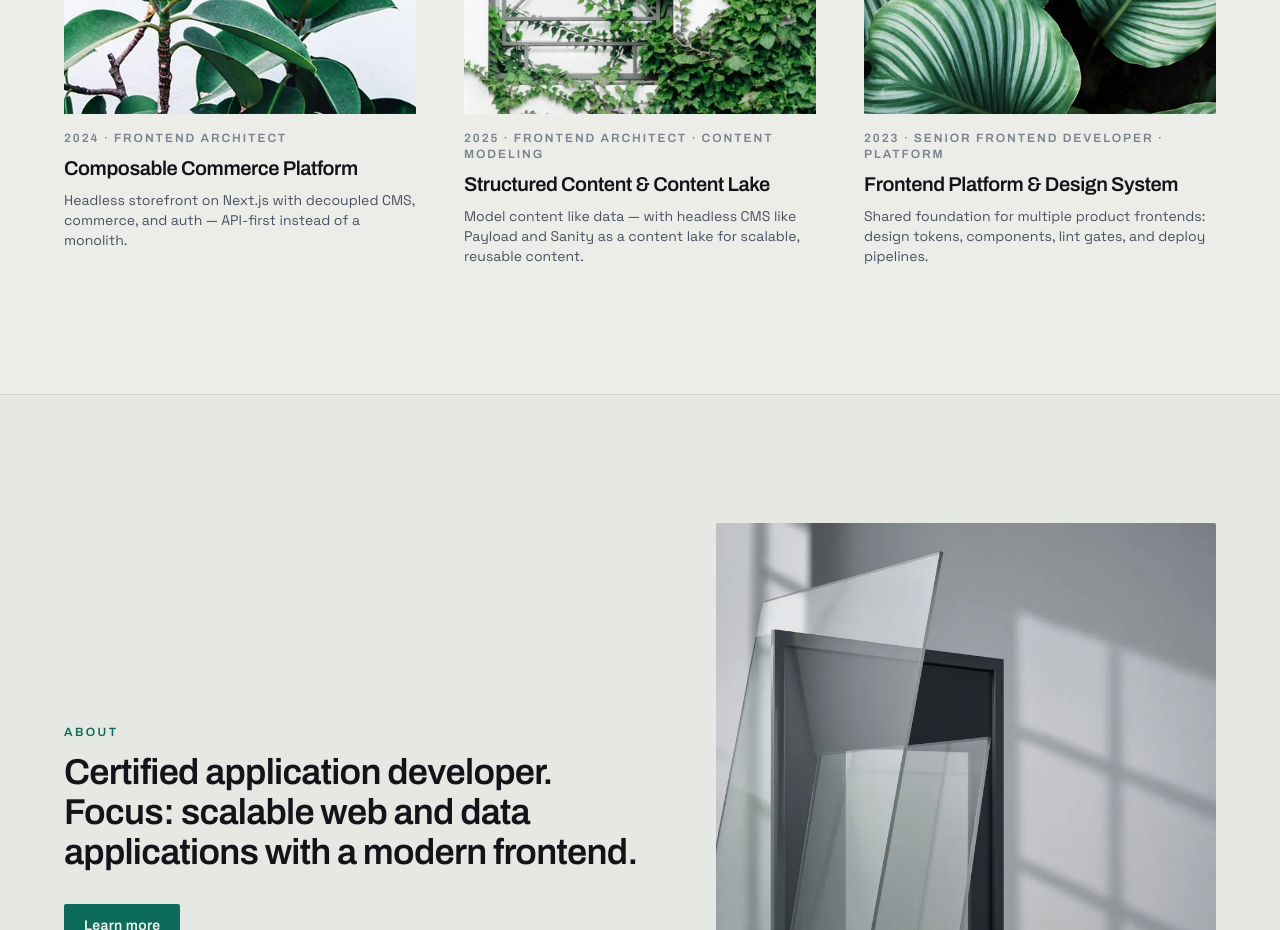
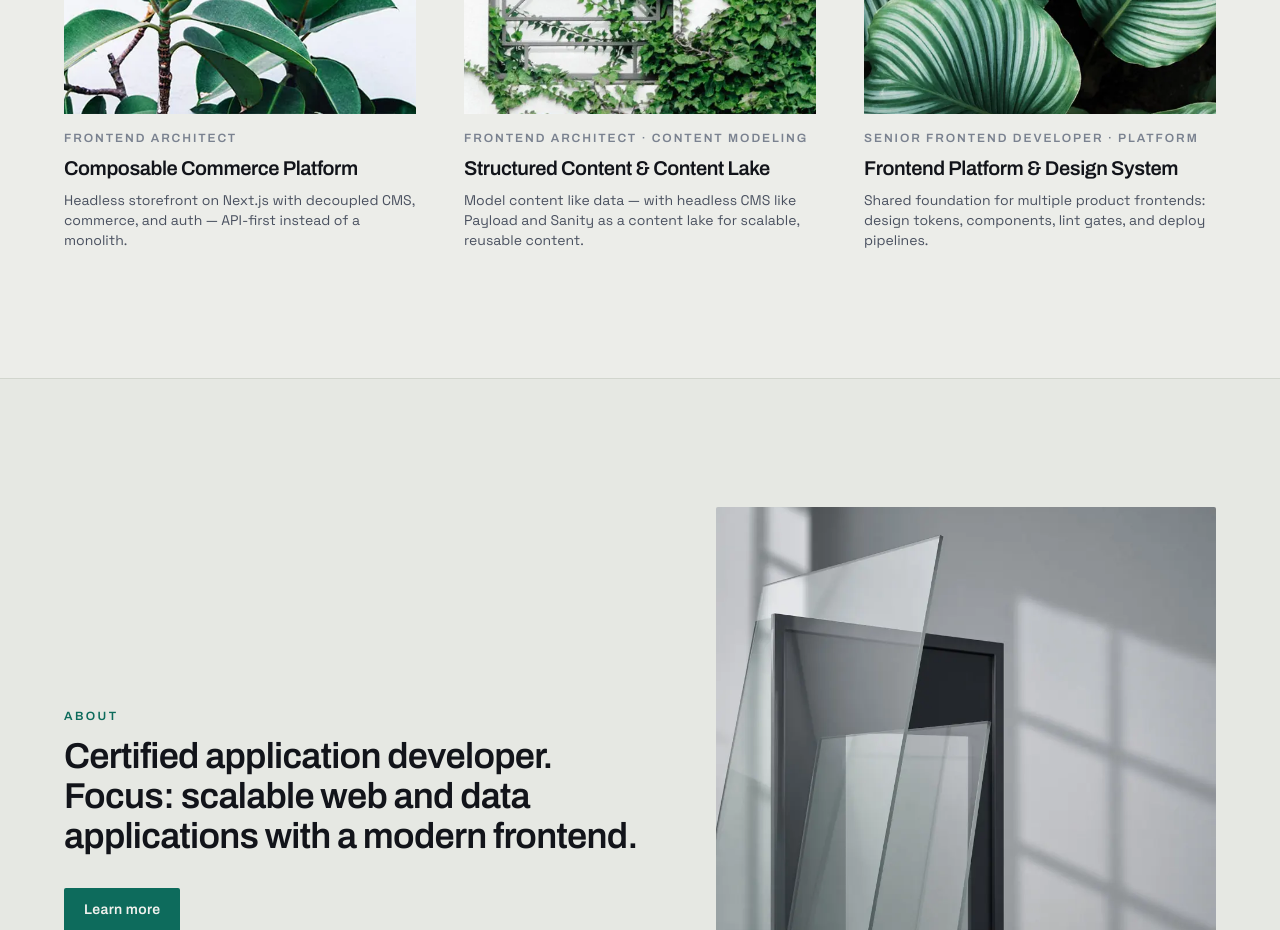
Before and after one commit to crypt32dll/crypt32dll.github.io, a Next.js app: page /en in a window 1280 px wide. Shown: the part 2200-3130 px from the top of the page. Built offline with nearby package versions, Linux system fonts and the light colour scheme; no server answers.

Commit message:
Refactor project metadata handling and remove year property
- Removed the 'year' property from the project schema and project content.
- Updated ProjectCard and ProjectPage components to reflect changes in metadata display, focusing on roles and technology stacks.

```diff
--- a/src/app/[locale]/work/[slug]/page.tsx
+++ b/src/app/[locale]/work/[slug]/page.tsx
@@ -49,7 +49,7 @@ export default async function ProjectPage({ params }: Props) {
 
         <header className="mt-8 max-w-3xl">
           <p className="font-display text-xs font-semibold uppercase tracking-[0.18em] text-accent">
-            {project.year} · {t(project.role, locale)}
+            {t(project.role, locale)}
           </p>
           <h1 className="mt-3 font-display text-4xl font-semibold text-ink md:text-5xl">
             {t(project.title, locale)}
--- a/src/components/projects/ProjectCard.tsx
+++ b/src/components/projects/ProjectCard.tsx
@@ -30,8 +30,8 @@ const imageSizes: Record<Density, string> = {
 export function ProjectCard({ project, locale, density = 'teaser' }: ProjectCardProps) {
   const meta =
     density === 'teaser'
-      ? `${project.year} · ${t(project.role, locale)}`
-      : `${project.year} · ${project.stack.slice(0, 3).join(' · ')}`
+      ? t(project.role, locale)
+      : project.stack.slice(0, 3).join(' · ')
 
   return (
     <li>
--- a/src/content/projects.ts
+++ b/src/content/projects.ts
@@ -5,7 +5,6 @@ export type Project = {
   title: LocalizedString
   summary: LocalizedString
   role: LocalizedString
-  year: string
   stack: string[]
   featured: boolean
   coverUrl: string
@@ -29,7 +28,6 @@ export const projects: Project[] = [
       de: 'Frontend Architect',
       en: 'Frontend Architect',
     },
-    year: '2024',
     stack: ['Next.js', 'TypeScript', 'Payload CMS', 'Sanity', 'Shopify', 'Auth0', 'Vercel'],
     featured: true,
     coverUrl: '/images/studio/studio-1.webp',
@@ -67,7 +65,6 @@ export const projects: Project[] = [
       de: 'Frontend Architect · Content Modeling',
       en: 'Frontend Architect · Content Modeling',
     },
-    year: '2025',
     stack: ['Payload CMS', 'Sanity', 'Next.js', 'TypeScript', 'Zod'],
     featured: true,
     coverUrl: '/images/studio/studio-3.webp',
@@ -105,7 +102,6 @@ export const projects: Project[] = [
       de: 'Senior Frontend Developer · Platform',
       en: 'Senior Frontend Developer · Platform',
     },
-    year: '2023',
     stack: ['React', 'Vue.js', 'TypeScript', 'Storybook', 'CI/CD'],
     featured: true,
     coverUrl: '/images/studio/studio-5.webp',
@@ -143,7 +139,6 @@ export const projects: Project[] = [
       de: 'Frontend Architect',
       en: 'Frontend Architect',
     },
-    year: '2024',
     stack: ['Next.js', 'RSC', 'SEO', 'GEO', 'JSON-LD', 'Core Web Vitals'],
     featured: false,
     coverUrl: '/images/atmosphere/city.webp',
--- a/src/content/schemas.ts
+++ b/src/content/schemas.ts
@@ -13,7 +13,6 @@ export const projectSchema = z.object({
   title: localizedStringSchema,
   summary: localizedStringSchema,
   role: localizedStringSchema,
-  year: z.string().min(1),
   stack: z.array(z.string()).min(1),
   featured: z.boolean(),
   coverUrl: z.string().min(1),
```
